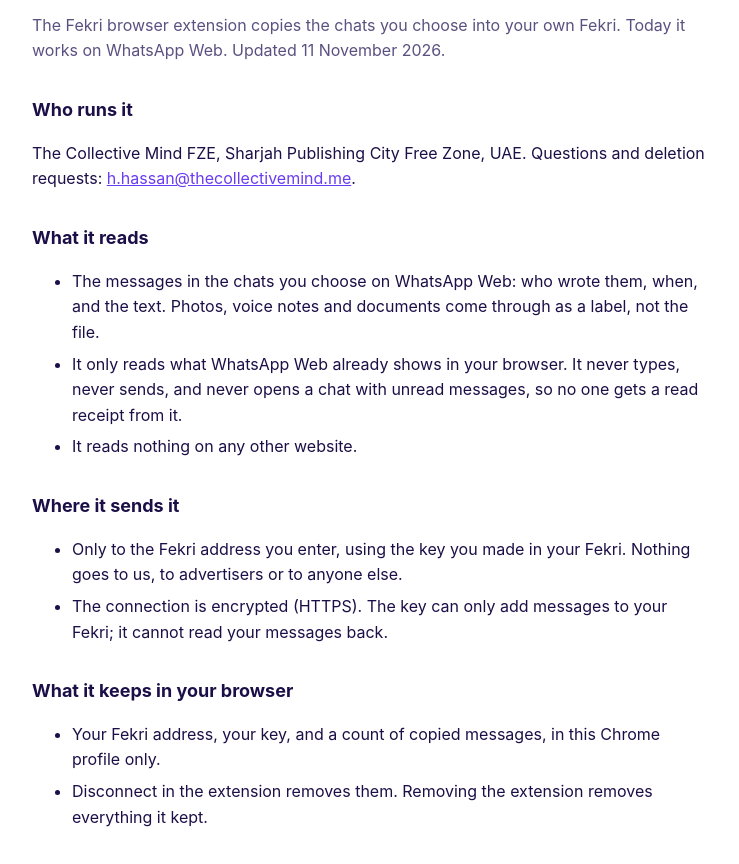
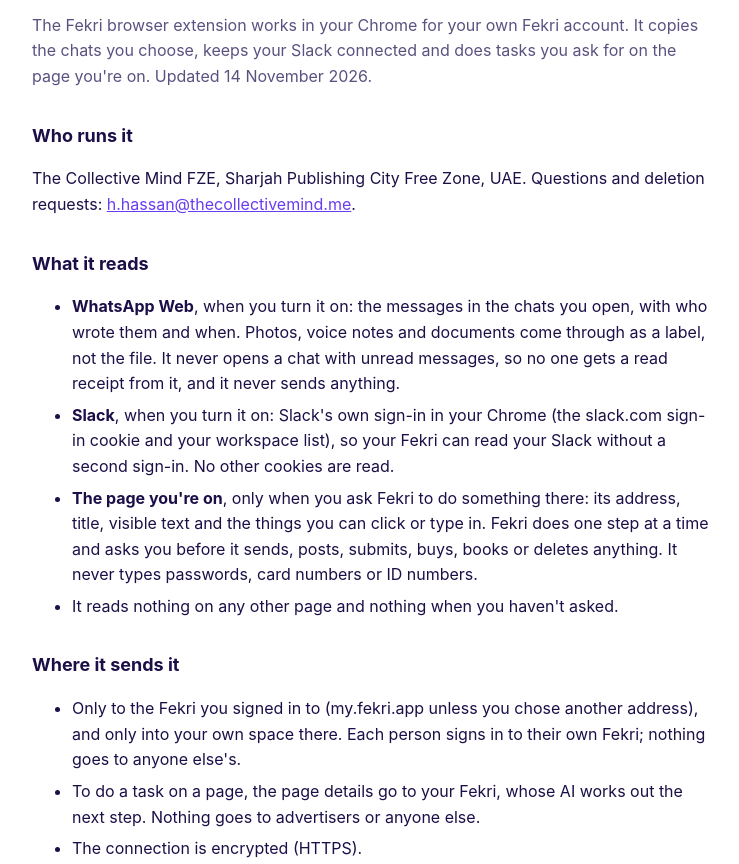
Before and after one commit to hibashassan/fekri-extension, a plain HTML site: page privacy.html in a window 1280 px wide. Shown: the part 88-952 px from the top of the page, without its empty margins (268-1007 px from the left). Drawn offline with Linux system fonts and the light colour scheme.

Commit message:
Privacy page for extension 1.1: page tasks, Slack, my.fekri.app
Co-Authored-By: Claude Opus 5.5 <noreply@anthropic.com>

```diff
--- a/privacy.html
+++ b/privacy.html
@@ -20,28 +20,30 @@ li { margin: 6px 0; }
 <body>
 <main>
 <h1>Fekri extension: your data</h1>
-<p class="lede">The Fekri browser extension copies the chats you choose into your own Fekri. Today it works on WhatsApp Web. Updated 11 November 2026.</p>
+<p class="lede">The Fekri browser extension works in your Chrome for your own Fekri account. It copies the chats you choose, keeps your Slack connected and does tasks you ask for on the page you're on. Updated 14 November 2026.</p>
 
 <h2>Who runs it</h2>
 <p>The Collective Mind FZE, Sharjah Publishing City Free Zone, UAE. Questions and deletion requests: <a href="mailto:h.hassan@thecollectivemind.me">h.hassan@thecollectivemind.me</a>.</p>
 
 <h2>What it reads</h2>
 <ul>
-<li>The messages in the chats you choose on WhatsApp Web: who wrote them, when, and the text. Photos, voice notes and documents come through as a label, not the file.</li>
-<li>It only reads what WhatsApp Web already shows in your browser. It never types, never sends, and never opens a chat with unread messages, so no one gets a read receipt from it.</li>
-<li>It reads nothing on any other website.</li>
+<li><b>WhatsApp Web</b>, when you turn it on: the messages in the chats you open, with who wrote them and when. Photos, voice notes and documents come through as a label, not the file. It never opens a chat with unread messages, so no one gets a read receipt from it, and it never sends anything.</li>
+<li><b>Slack</b>, when you turn it on: Slack's own sign-in in your Chrome (the slack.com sign-in cookie and your workspace list), so your Fekri can read your Slack without a second sign-in. No other cookies are read.</li>
+<li><b>The page you're on</b>, only when you ask Fekri to do something there: its address, title, visible text and the things you can click or type in. Fekri does one step at a time and asks you before it sends, posts, submits, buys, books or deletes anything. It never types passwords, card numbers or ID numbers.</li>
+<li>It reads nothing on any other page and nothing when you haven't asked.</li>
 </ul>
 
 <h2>Where it sends it</h2>
 <ul>
-<li>Only to the Fekri address you enter, using the key you made in your Fekri. Nothing goes to us, to advertisers or to anyone else.</li>
-<li>The connection is encrypted (HTTPS). The key can only add messages to your Fekri; it cannot read your messages back.</li>
+<li>Only to the Fekri you signed in to (my.fekri.app unless you chose another address), and only into your own space there. Each person signs in to their own Fekri; nothing goes to anyone else's.</li>
+<li>To do a task on a page, the page details go to your Fekri, whose AI works out the next step. Nothing goes to advertisers or anyone else.</li>
+<li>The connection is encrypted (HTTPS).</li>
 </ul>
 
 <h2>What it keeps in your browser</h2>
 <ul>
-<li>Your Fekri address, your key, and a count of copied messages, in this Chrome profile only.</li>
-<li>Disconnect in the extension removes them. Removing the extension removes everything it kept.</li>
+<li>Your Fekri address, your sign-in, a WhatsApp key that can only add messages, your on/off switches and a count of copied messages, in this Chrome profile only.</li>
+<li>Sign out removes them. Removing the extension removes everything it kept.</li>
 </ul>
 
 <h2>What it never does</h2>
@@ -53,7 +55,7 @@ li { margin: 6px 0; }
 </ul>
 
 <h2>Inside your Fekri</h2>
-<p>Once the messages reach your Fekri, the Fekri privacy terms apply: your copy and its database are yours alone, message contents are encrypted at rest, and disconnecting the account deletes what was copied from it. To delete your whole Fekri, email us and we remove it within 7 days.</p>
+<p>Once data reaches your Fekri, the Fekri privacy terms apply: your space is yours alone, message contents are encrypted at rest, and disconnecting an account deletes what was copied from it. To delete your whole Fekri, email us and we remove it within 7 days.</p>
 
 <h2>Chrome Web Store</h2>
 <p>The use of information received by this extension follows the Chrome Web Store User Data Policy, including the Limited Use requirements.</p>
```
